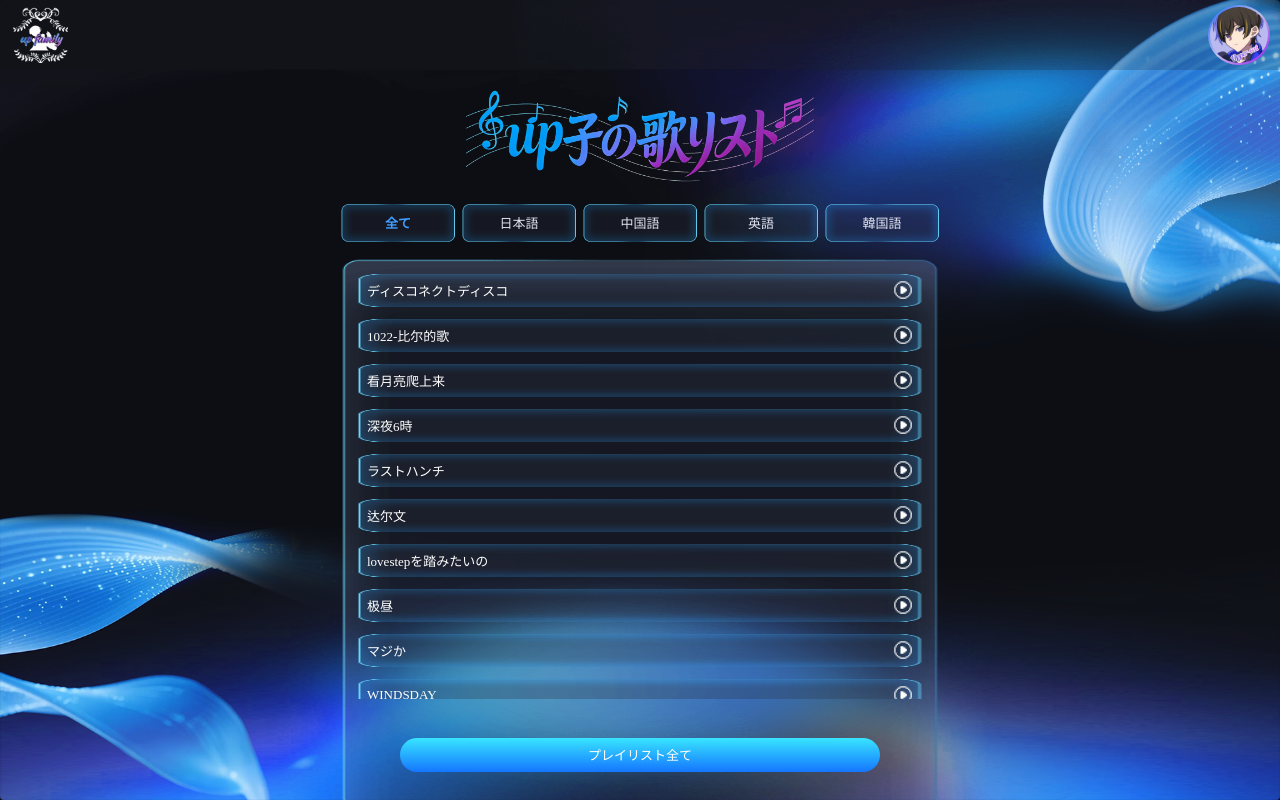
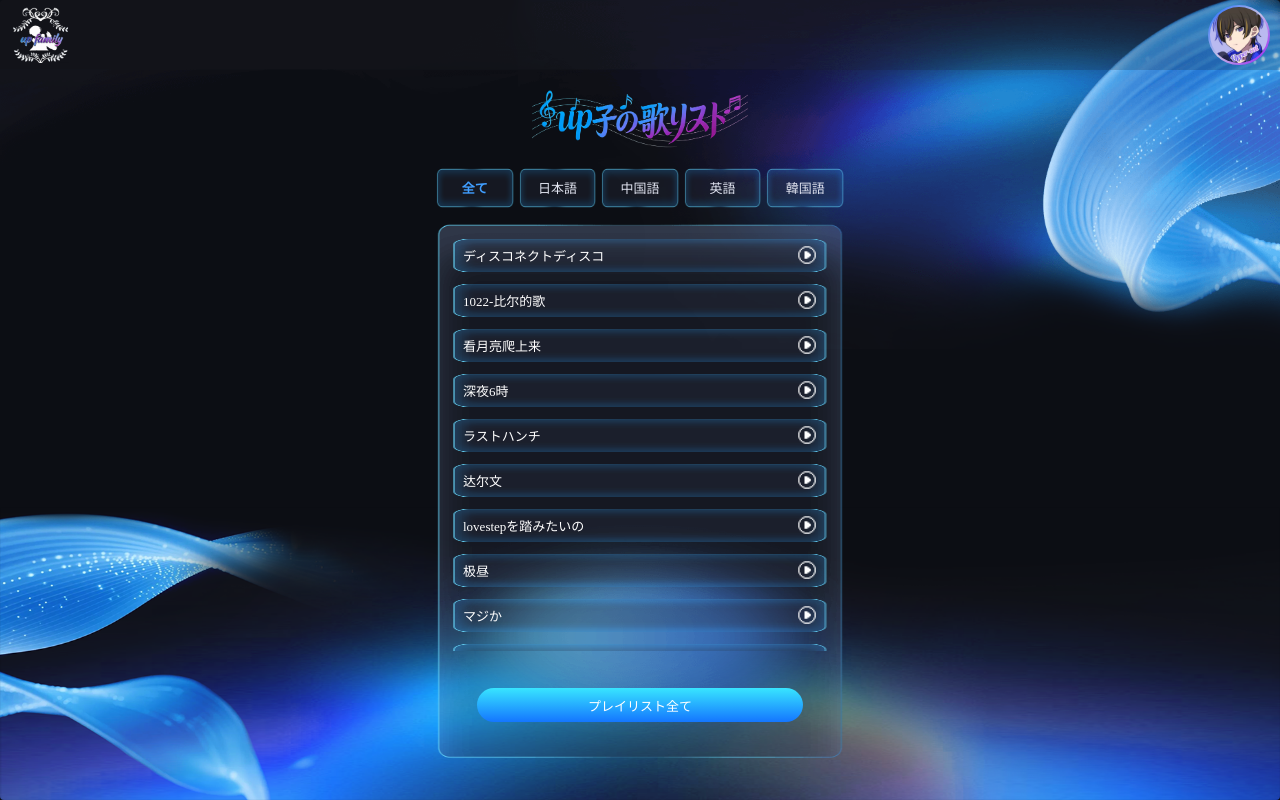
Before and after one commit to fufangfang1/music-player, a Vue app: page / in a window 1280 px wide. Built offline with nearby package versions, Linux system fonts and the light colour scheme.

Commit message:
修改样式，兼容pc端展示

```diff
--- a/src/App.vue
+++ b/src/App.vue
@@ -862,16 +862,16 @@ body {
 /* 直接命中el-card__body，且加!important确保不被覆盖 */
 .el-card__body {
   padding: 0 20px 20px;
-  width: 50% !important;
-  margin: 0 auto !important; /* PC端居中 */
+  width: 35% !important;
+  margin: 0 auto 20px !important; /* PC端居中 */
 }
 .el-main {
   padding: 0 20px 20px;
-  width: 50% !important;
-  margin: 0 auto !important;
+  width: 35% !important;
+  margin: 0 auto 20px !important;
 }
 .title_img {
-  width: 58%;
+  width: 53%;
   height: auto;
   margin-bottom: 20px;
 }
@@ -887,7 +887,7 @@ body {
     padding: 0 15px 20px !important;
   }
   .title_img {
-  width: 58%;
+  width: 53%;
   height: auto;
   margin-bottom: 20px;
 }
@@ -907,8 +907,9 @@ body {
   padding-top: 70px;
   display: flex;
   justify-content: center;
-  height: 100vh;
-  width: 100vw;
+  width: 100%;
+  height: 100%;
+  min-height: 680px;
   border: 0;
   background-image: url("~@/assets/mian-bg-top.png"),
     url("~@/assets/mian-bg-bottom.png");
@@ -916,7 +917,6 @@ body {
   background-repeat: no-repeat;
   background-size: contain;
   background-color: #0c0e14;
-  overflow: hidden;
 }
 
 .music_content {
@@ -930,7 +930,7 @@ body {
   display: flex;
   justify-content: center;
   align-items: center;
-  min-width: 60px;
+  /* min-width: 60px; */
   width: 20%;
   height: 40px;
   font-family: Source Han Sans CN;
```
